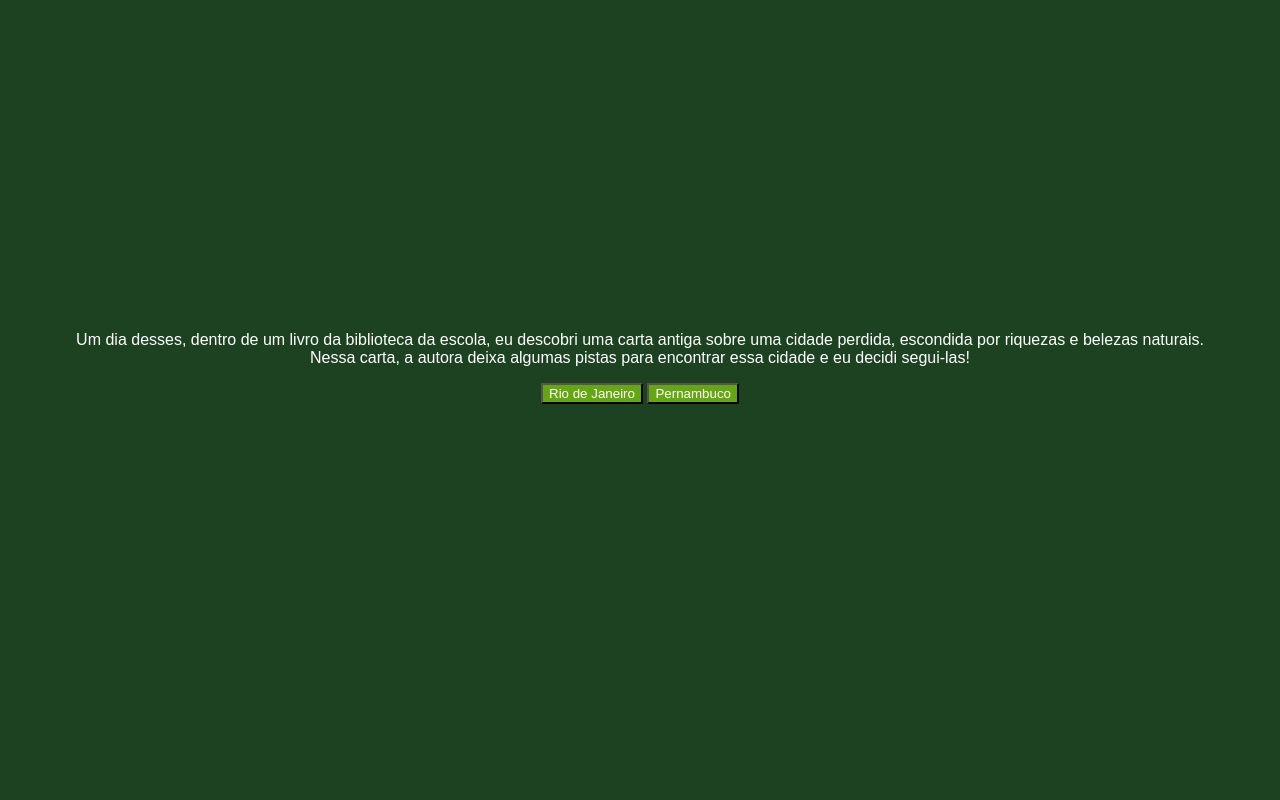
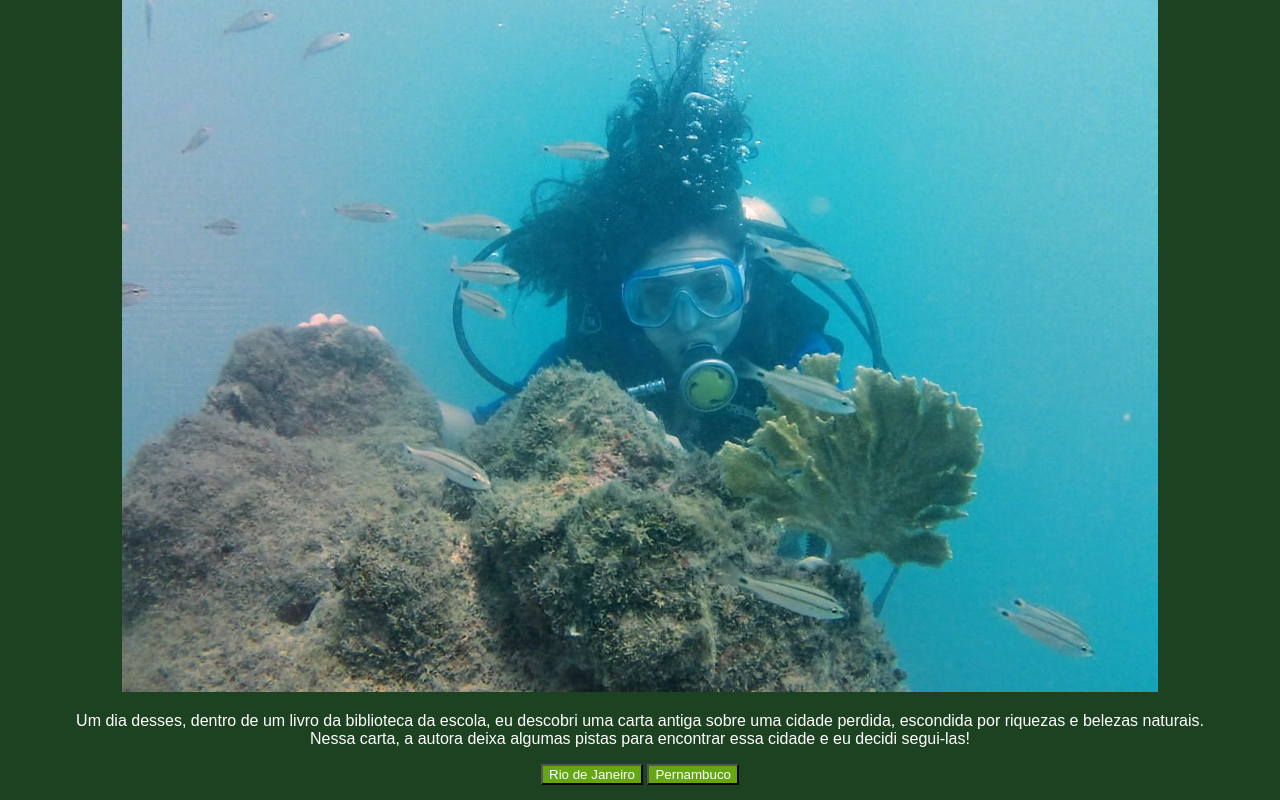
Before and after one commit to ProfBia27/projeto2, a plain HTML site: page index.html in a window 1280 px wide. Drawn offline with Linux system fonts and the light colour scheme; a web font is replaced by a local one.

Commit message:
Update index.html

```diff
--- a/index.html
+++ b/index.html
@@ -12,7 +12,7 @@
 <body>
     <main>
         <div class="passo ativo" id="passo-0">
-            <img src="img/cenario-passo0.png" alt="">
+            <img src="WhatsApp Image 2025-04-21 at 19.45.38.jpeg" alt="">
             <p>Um dia desses, dentro de um livro da biblioteca da escola, eu descobri uma carta antiga sobre uma cidade perdida, escondida por riquezas e belezas naturais. Nessa carta, a autora deixa algumas pistas para encontrar essa cidade e eu decidi segui-las!</p>
             <button class="btn-proximo" data-proximo="1">Rio de Janeiro</button>
             <button class="btn-proximo" data-proximo="2">Pernambuco</button>
```
